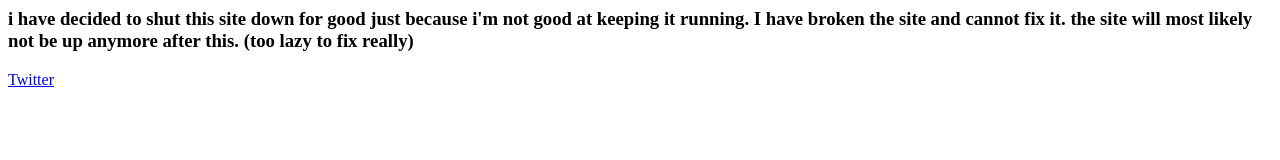
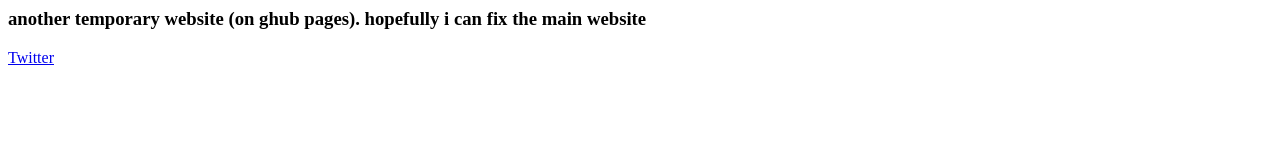
Before and after one commit to sudaox-real/trash, a plain HTML site: page index.html in a window 1280 px wide. Drawn offline with Linux system fonts and the light colour scheme.

Commit message:
Update index.html

```diff
--- a/index.html
+++ b/index.html
@@ -1,4 +1,4 @@
-<title>read</title>
+<title>temporary website</title>
 <meta name="viewport" content="width=device-width, initial-scale=1.0">
-<h3>i have decided to shut this site down for good just because i'm not good at keeping it running. I have broken the site and cannot fix it. the site will most likely not be up anymore after this. (too lazy to fix really)</h3>
+<h3>another temporary website (on ghub pages). hopefully i can fix the main website</h3>
 <a href="social.html?q=twitter">Twitter</a>
```
